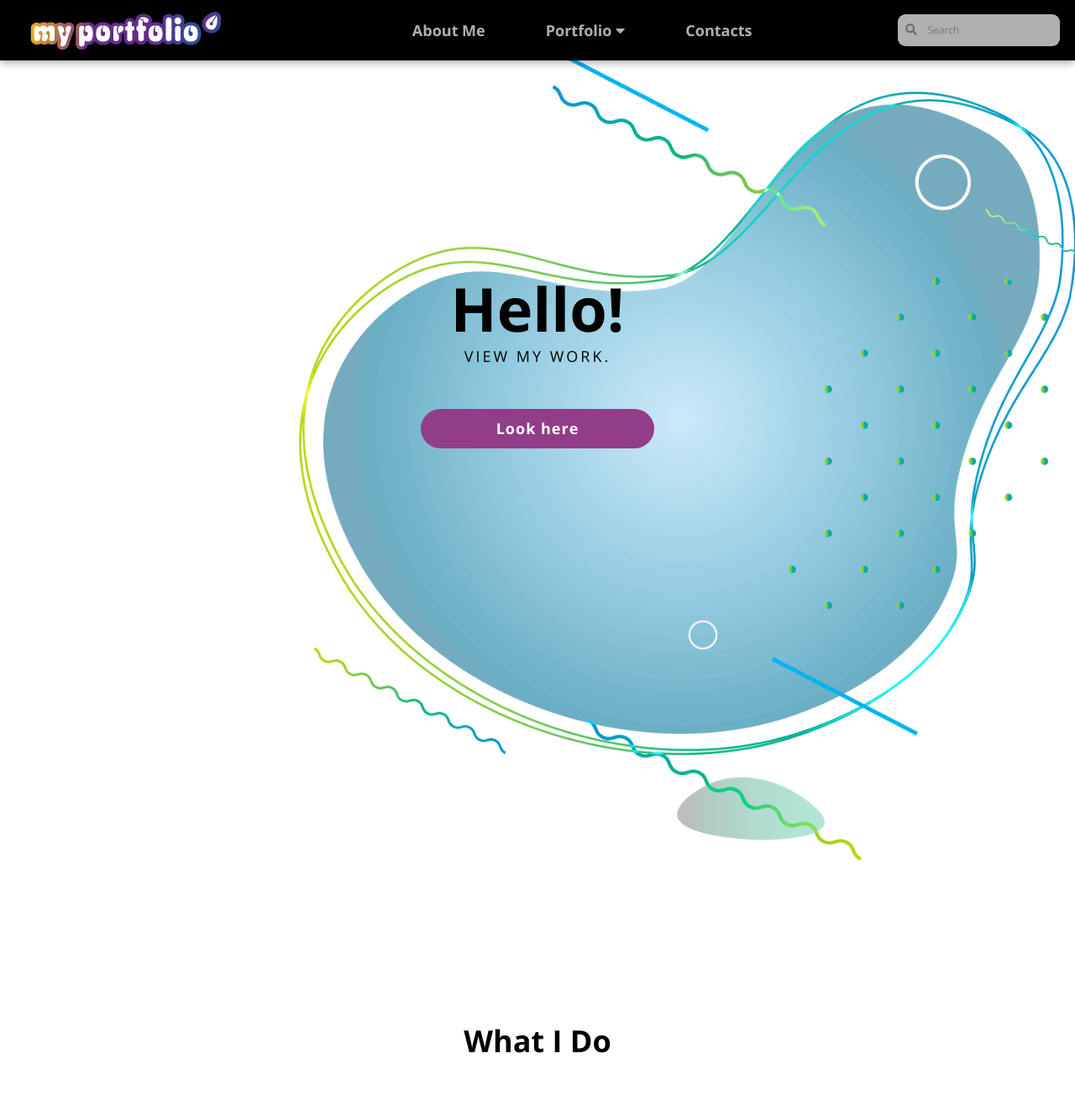
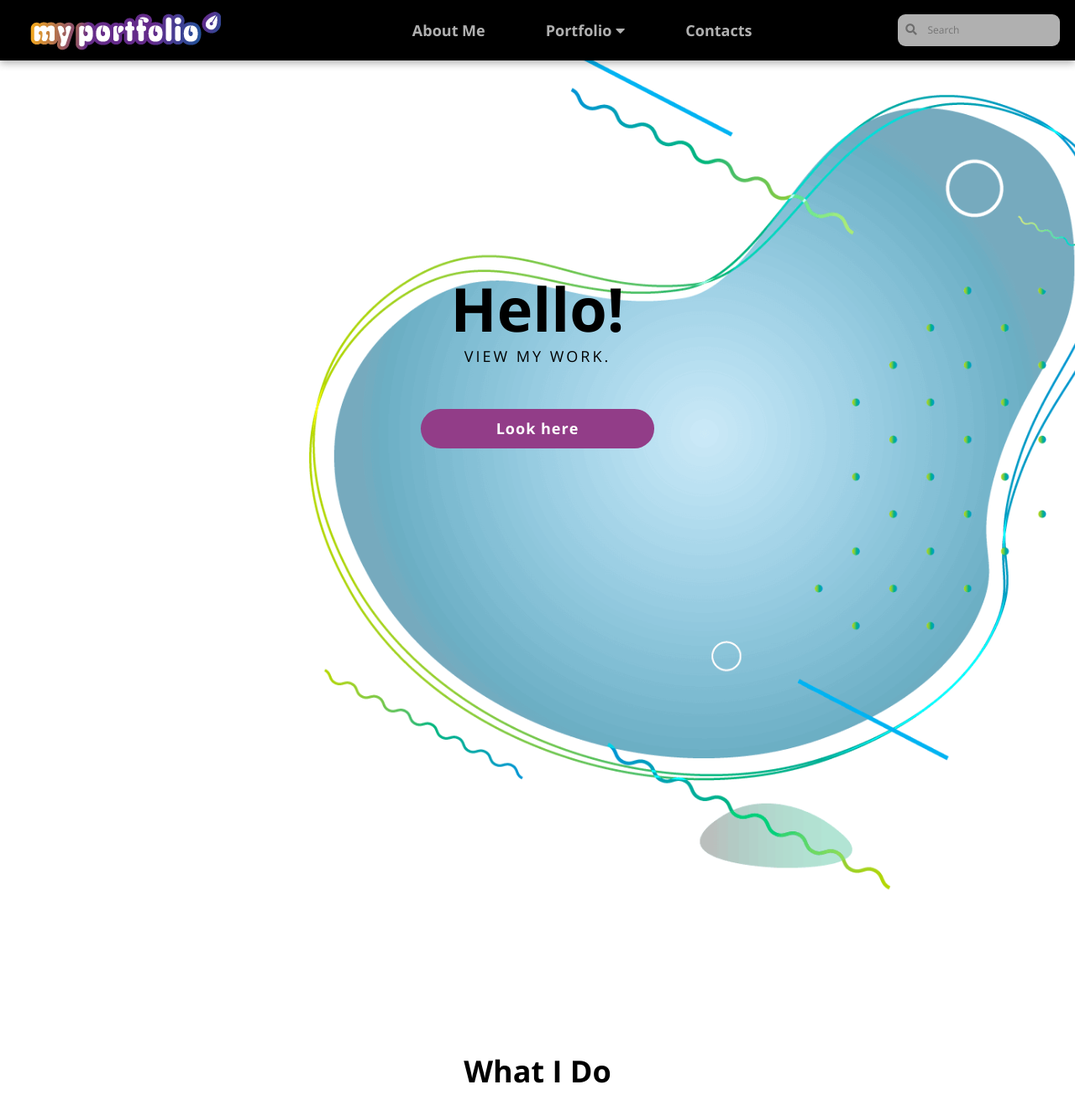
Before and after one commit to LiliyaMilanova/myportfolio, a Jekyll site: the page built from index.html, in a window 1280 px wide and 1400 px high. Shown: the top 1329 px of the window at 84% size. Built offline with Jekyll 4.4.1, drawn with Linux system fonts in a browser that asks for light colours; nearby versions of some CDN libraries.

Commit message:
Update styles.css

```diff
--- a/css/styles.css
+++ b/css/styles.css
@@ -22,7 +22,7 @@ body {
     justify-content: center;
     background-image: url(/myportfolio/images/hero_image_my_portfolio.png);
     background-size: cover;
-    padding: 18rem 0 30rem 0;
+    padding: 18rem 0 32rem 0;
     max-width: 100%;
     height: auto;
 }
```
